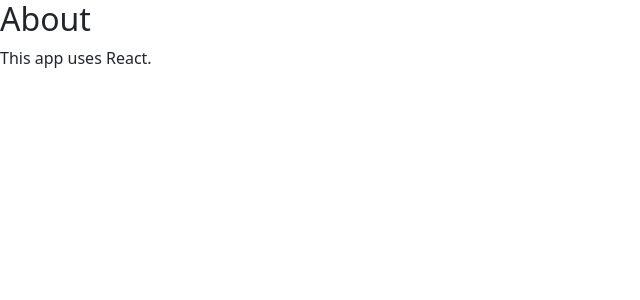
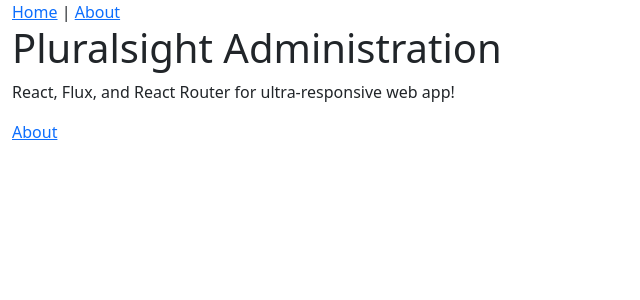
Before and after one commit to excircle/react-flux, a React (Create React App) app: page / in a window 1280 px wide. Shown: the top 300 px of the page, without its empty margins (0-640 px from the left). Built offline with nearby package versions, Linux system fonts and the light colour scheme.

Commit message:
Final product of Module-5

```diff
--- a/src/components/AboutPage.js
+++ b/src/components/AboutPage.js
@@ -6,6 +6,7 @@ class AboutPage extends React.Component {
             <React.Fragment>
                 <h2>About</h2>
                 <p>This app uses React.</p>
+                <a href="/">Home Page</a>
             </React.Fragment>
         )
     }
--- /dev/null
+++ b/src/components/App.js
@@ -0,0 +1,20 @@
+import React from "react";
+import HomePage from "./HomePage";
+import AboutPage from "./AboutPage";
+import Header from "./common/Header";
+
+function App() {
+    function getPage() {
+        const route = window.location.pathname;
+        if (route === "/about") return <AboutPage />;
+        return <HomePage />;
+    }
+    return (
+    <div className="container-fluid">
+        <Header />
+        { getPage() }
+    </div>
+    );
+}
+
+export default App;
--- a/src/components/HomePage.js
+++ b/src/components/HomePage.js
@@ -5,6 +5,7 @@ function HomePage() {
       <div className="jumbotron">
           <h1>Pluralsight Administration</h1>
           <p>React, Flux, and React Router for ultra-responsive web app!</p>
+          <a href="/about">About</a>
       </div>
     );
 }
--- /dev/null
+++ b/src/components/common/Header.js
@@ -0,0 +1,11 @@
+import React from "react";
+
+function Header() {
+    return (
+        <nav>
+            <a href="/">Home</a> | <a href="/about">About</a>
+        </nav>
+    );
+}
+
+export default Header;
--- a/src/index.js
+++ b/src/index.js
@@ -1,7 +1,6 @@
 import "bootstrap/dist/css/bootstrap.min.css";
 import React from 'react';
 import { render } from 'react-dom';
-import HomePage from "./components/HomePage";
-import AboutPage from "./components/AboutPage"
+import App from "./components/App";
 
-render(<AboutPage />, document.getElementById("root"));
+render(<App />, document.getElementById("root"));
```
